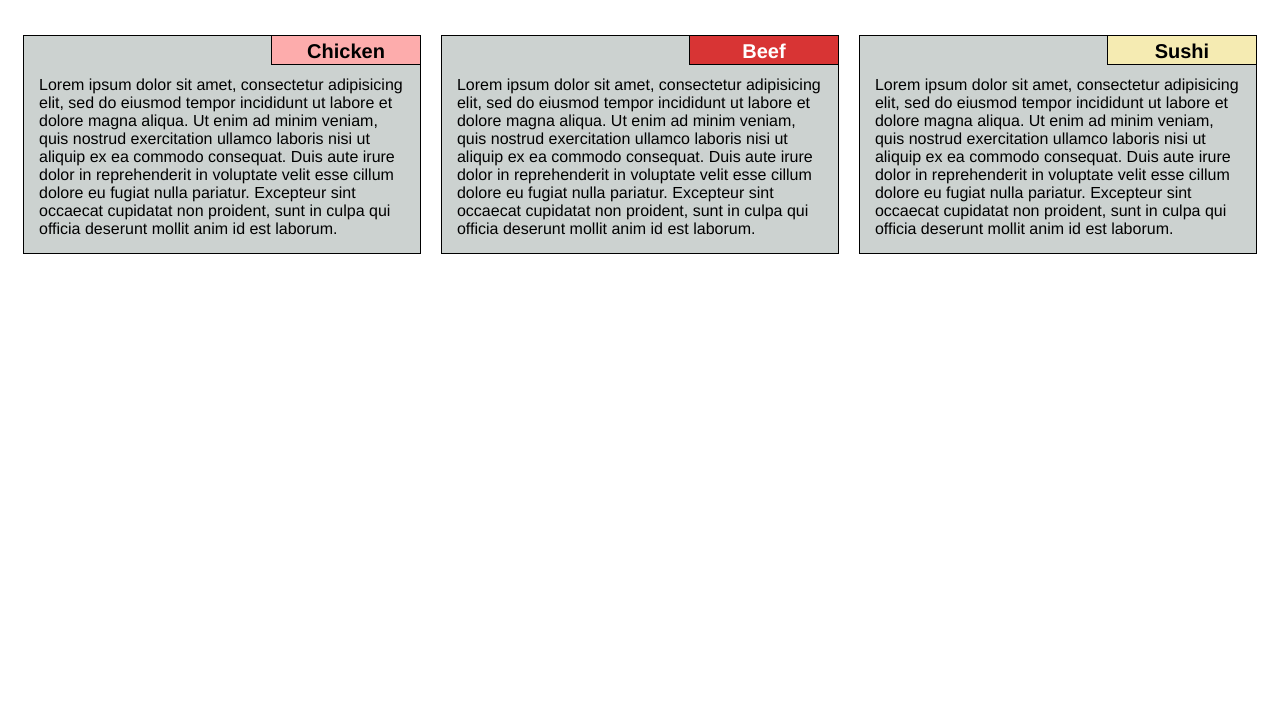
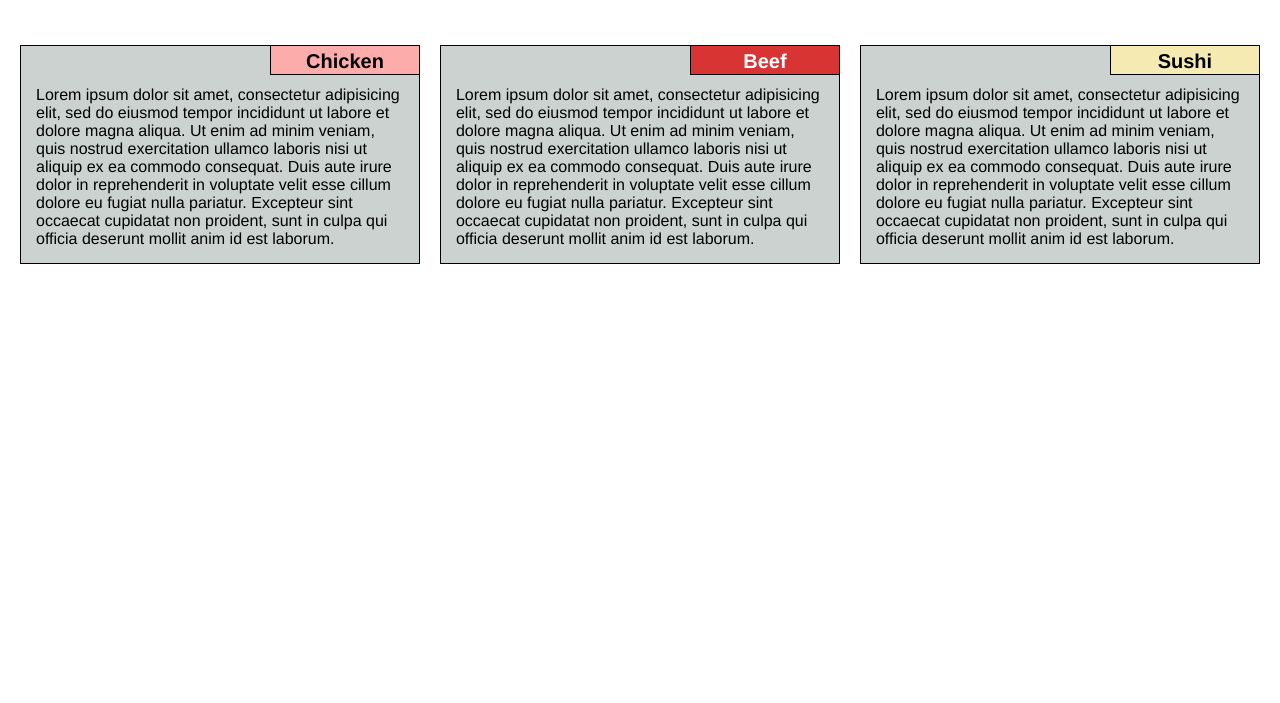
Before and after one commit to Li-hub-san/module2-solution, a plain HTML site: page index.html in a window 1280 px wide. Shown: the part 97-800 px from the top of the page. Drawn offline with Linux system fonts and the light colour scheme.

Commit message:
Organized and improved CSS; Improved README.md file.

```diff
--- a/css/module2-solution.css
+++ b/css/module2-solution.css
@@ -2,7 +2,13 @@
 
 * {
   box-sizing: border-box;
+}
+
+body {
+  padding: 10px;
+  margin: 0;
   font-family: helvetica, arial, sans-serif;
+  color: #000000;
 }
 
 
@@ -30,13 +36,11 @@
 /********** Page specific styles **********/
 
 h1 {
-  color: #000000;
   font-size: 1.75rem; /* 75% larger than the font size of the dummy text */
   text-transform: capitalize;
   text-align: center;
   margin-top: 40px;
   margin-bottom: 10px;
-  font-weight: 600;
 }
 
 /* Tablet */
@@ -56,37 +60,44 @@ h1 {
 .container {
   width: 100%;
   overflow: auto;
-  padding-right: 5px;
-  padding-left: 5px;
 }
 
 .row {
   width: 100%;
 }
 
+/* Matches all classes starting with 'col-' */
 [class^='col-'] {
   float: left;
-  padding: 10px;
+  padding: 10px 20px;
+}
+
+/* Tablet + Desktop */
+@media (min-width: 768px) {
+  [class^='col-'] {
+    padding: 10px;
+  }
 }
 
 .content {
+  position: relative;
+  overflow: hidden;
   padding: 40px 15px 15px 15px;
+  background-color: #ccd2d0;
   border: 1px solid black;
-  background-color: #ccd2d0;
-  position: relative;
 }
 
 .section {
   position: absolute;
+  top: -1px;
+  right: -1px;
   width: 150px;
   height: 30px;
-  top: -1px;
-  right: -1px;
   border: 1px solid #000000;
-  text-align: center;
   font-size: 1.25rem; /* 25% larger than the font size of the dummy text */
   text-transform: capitalize;
-  font-weight: 600;
+  text-align: center;
+  font-weight: bold;
   line-height: 30px;
 }
 
@@ -104,8 +115,6 @@ h1 {
 }
 
 p {
-  color: #000000;
-  font-weight: 100;
   margin: 0;
   text-align: left;
 }
```
Also changed, not shown: 1 other file.
